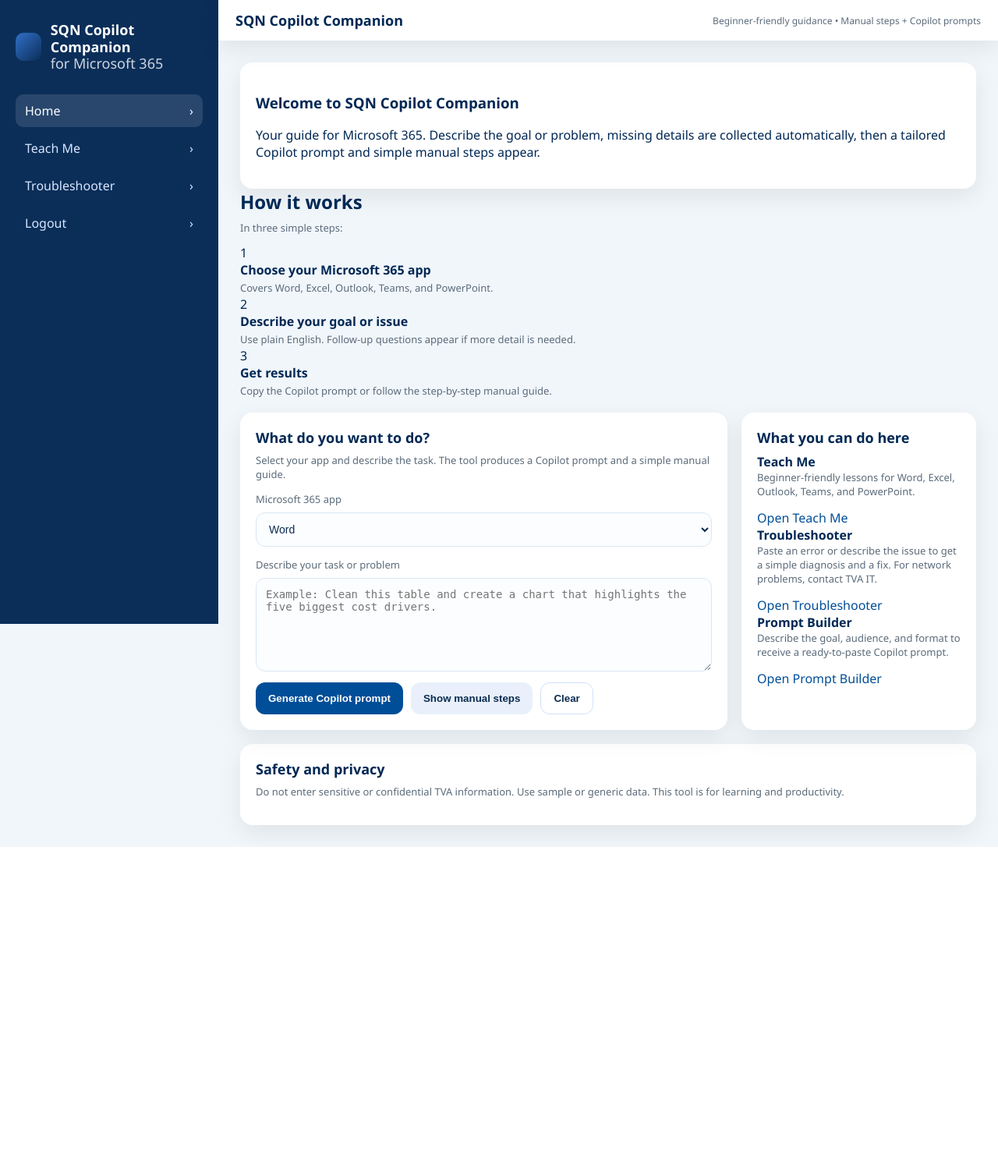
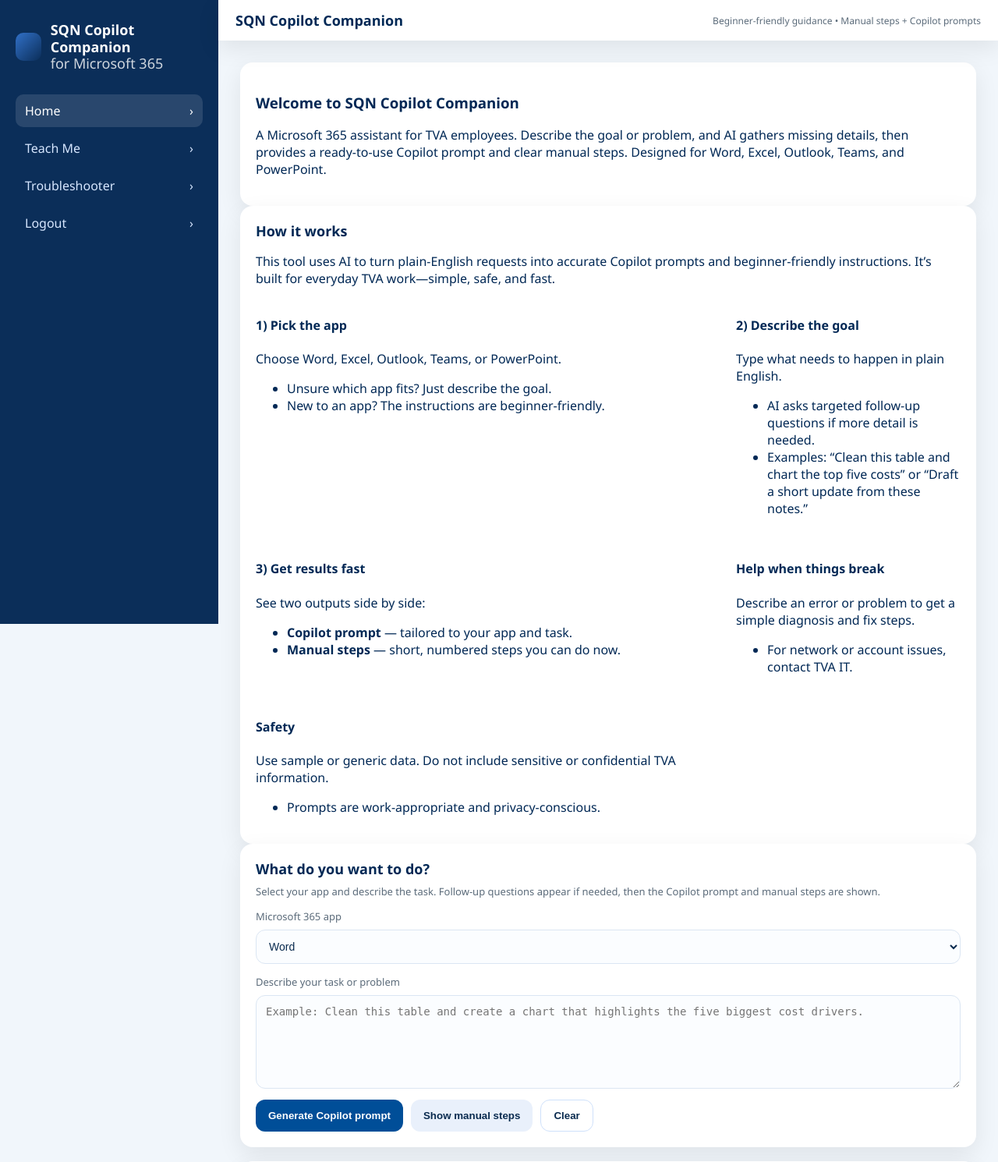
Before and after one commit to boombee101/copilot_app, a Flask app: page /home in a window 1280 px wide. Shown: the top 1490 px of the page at 78% size. Before the commit the page ends 1086 px from the top, so only its background shows below. Run offline with Flask 3, Linux system fonts and the light colour scheme; the visitor is signed in with stand-in values (Sample User, id 1).

Commit message:
Updated home.html with improved How it works section and removed unused text box

```diff
--- a/templates/home.html
+++ b/templates/home.html
@@ -1,6 +1,11 @@
 <!-- =============================
 FILE: templates/home.html
-Updated home page with highlighted follow-up section, auto-scroll, and auto-focus
+SQN Copilot Companion – streamlined home:
+- Strong "How it works" overview (covers all features)
+- No "What you can do here" section
+- Main form posts to /home (matches app.py)
+- Follow-up answers named answer_0, answer_1, ...
+- Auto-scroll & auto-focus to follow-ups (or results if none)
 ============================= -->
 {% extends 'layout.html' %}
 {% block title %}SQN Copilot Companion — Home{% endblock %}
@@ -16,22 +21,19 @@
   .hero h1{font-size:28px;margin:0}
   .hero p{margin:0;color:var(--tva-slate);font-size:15px}
 
-  .grid-3{display:grid;grid-template-columns:repeat(3,1fr);gap:var(--gap)}
-  .mini{display:flex;gap:10px;align-items:flex-start;background:#ffffff;border-radius:var(--radius);box-shadow:var(--shadow);padding:16px}
-  .mini .ic{width:28px;height:28px;border-radius:9px;background:#e9f0fb;display:inline-flex;align-items:center;justify-content:center;font-weight:700}
-
-  .feature-grid{display:grid;grid-template-columns:repeat(3,1fr);gap:var(--gap)}
-  .feature{background:#ffffff;border-radius:var(--radius);box-shadow:var(--shadow);padding:18px;display:grid;gap:8px}
-  .feature a{font-weight:600;text-decoration:none;color:#0b5fd7}
-  .feature a:hover{text-decoration:underline}
-
-  @media (max-width:1024px){
-    .grid-3,.feature-grid{grid-template-columns:1fr}
-  }
+  /* Overview / How it works */
+  .overview.card{background:#f7fbff;border:1px solid #d6e8ff}
+  .overview h2{margin:0 0 8px 0}
+  .overview .intro{margin:0 0 12px 0;color:#214}
+  .overview .grid{display:grid;grid-template-columns:repeat(auto-fit,minmax(260px,1fr));gap:12px}
+  .ov-item{background:#fff;border:1px solid #e6edf7;border-radius:12px;padding:14px}
+  .ov-item h4{margin:0 0 6px 0;color:#0b3a75;font-size:16px}
+  .ov-item p{margin:0 0 6px 0;color:#223}
+  .ov-item ul{margin:0;padding-left:18px;color:#445}
+  .ov-item ul li{margin:2px 0}
 
   /* Follow-up highlight */
   .followup-card{
-    position: relative;
     background:#f7fbff;
     border:1px solid #d6e8ff;
     border-left:5px solid #0b5fd7;
@@ -48,58 +50,84 @@
     0%{transform: translateY(6px); opacity:0}
     100%{transform: translateY(0); opacity:1}
   }
-
-  /* Make inputs comfy */
   .followup-card .field input[type="text"]{
-    padding:10px 12px;
-    border:1px solid #cfe0ff;
-    border-radius:8px;
+    padding:10px 12px;border:1px solid #cfe0ff;border-radius:8px
   }
   .followup-card .field input[type="text"]:focus{
-    outline:none;
-    border-color:#0b5fd7;
-    box-shadow:0 0 0 3px rgba(11,95,215,0.15);
+    outline:none;border-color:#0b5fd7;box-shadow:0 0 0 3px rgba(11,95,215,0.15)
   }
 </style>
 {% endblock %}
 
 {% block content %}
 
-<!-- Hero Intro -->
+<!-- Hero -->
 <section class="hero card" id="top">
   <h1>Welcome to SQN Copilot Companion</h1>
   <p>
-    Your guide for Microsoft 365. Describe the goal or problem, missing details are collected automatically,
-    then a tailored Copilot prompt and simple manual steps appear.
+    A Microsoft 365 assistant for TVA employees. Describe the goal or problem, and AI gathers missing details,
+    then provides a ready‑to‑use Copilot prompt and clear manual steps. Designed for Word, Excel, Outlook, Teams, and PowerPoint.
   </p>
 </section>
 
-<!-- How it works -->
-<section id="how" style="margin-bottom:var(--gap)">
-  <h2 style="margin:0 0 8px 0;">How it works</h2>
-  <p class="sub" style="margin:0 0 12px 0;">In three simple steps:</p>
+<!-- How it works (single, comprehensive overview) -->
+<section class="overview card" id="how">
+  <h2>How it works</h2>
+  <p class="intro">
+    This tool uses AI to turn plain‑English requests into accurate Copilot prompts and beginner‑friendly instructions.
+    It’s built for everyday TVA work—simple, safe, and fast.
+  </p>
 
-  <div class="grid-3">
-    <div class="mini">
-      <div class="ic">1</div>
-      <div><strong>Choose your Microsoft 365 app</strong><br><span class="sub">Covers Word, Excel, Outlook, Teams, and PowerPoint.</span></div>
-    </div>
-    <div class="mini">
-      <div class="ic">2</div>
-      <div><strong>Describe your goal or issue</strong><br><span class="sub">Use plain English. Follow-up questions appear if more detail is needed.</span></div>
-    </div>
-    <div class="mini">
-      <div class="ic">3</div>
-      <div><strong>Get results</strong><br><span class="sub">Copy the Copilot prompt or follow the step-by-step manual guide.</span></div>
-    </div>
+  <div class="grid">
+    <article class="ov-item">
+      <h4>1) Pick the app</h4>
+      <p>Choose Word, Excel, Outlook, Teams, or PowerPoint.</p>
+      <ul>
+        <li>Unsure which app fits? Just describe the goal.</li>
+        <li>New to an app? The instructions are beginner‑friendly.</li>
+      </ul>
+    </article>
+
+    <article class="ov-item">
+      <h4>2) Describe the goal</h4>
+      <p>Type what needs to happen in plain English.</p>
+      <ul>
+        <li>AI asks targeted follow‑up questions if more detail is needed.</li>
+        <li>Examples: “Clean this table and chart the top five costs” or “Draft a short update from these notes.”</li>
+      </ul>
+    </article>
+
+    <article class="ov-item">
+      <h4>3) Get results fast</h4>
+      <p>See two outputs side by side:</p>
+      <ul>
+        <li><strong>Copilot prompt</strong> — tailored to your app and task.</li>
+        <li><strong>Manual steps</strong> — short, numbered steps you can do now.</li>
+      </ul>
+    </article>
+
+    <article class="ov-item">
+      <h4>Help when things break</h4>
+      <p>Describe an error or problem to get a simple diagnosis and fix steps.</p>
+      <ul>
+        <li>For network or account issues, contact TVA IT.</li>
+      </ul>
+    </article>
+
+    <article class="ov-item">
+      <h4>Safety</h4>
+      <p>Use sample or generic data. Do not include sensitive or confidential TVA information.</p>
+      <ul>
+        <li>Prompts are work‑appropriate and privacy‑conscious.</li>
+      </ul>
+    </article>
   </div>
 </section>
 
-<div class="grid">
 <!-- Task form -->
 <section class="card" id="task-form">
   <h2>What do you want to do?</h2>
-    <p class="sub">Select your app and describe the task. The tool produces a Copilot prompt and a simple manual guide.</p>
+  <p class="sub">Select your app and describe the task. Follow‑up questions appear if needed, then the Copilot prompt and manual steps are shown.</p>
 
   <form action="{{ url_for('home') }}" method="post">
     <div class="field">
@@ -127,30 +155,7 @@
   </form>
 </section>
 
-  <!-- Feature spotlight -->
-  <section class="card" id="features">
-    <h2>What you can do here</h2>
-    <div class="feature-grid">
-      <div class="feature">
-        <strong>Teach Me</strong>
-        <div class="sub">Beginner-friendly lessons for Word, Excel, Outlook, Teams, and PowerPoint.</div>
-        <a href="{{ url_for('learn_app', app_name='word') }}">Open Teach Me</a>
-      </div>
-      <div class="feature">
-        <strong>Troubleshooter</strong>
-        <div class="sub">Paste an error or describe the issue to get a simple diagnosis and a fix. For network problems, contact TVA IT.</div>
-        <a href="{{ url_for('troubleshooter') }}">Open Troubleshooter</a>
-      </div>
-      <div class="feature">
-        <strong>Prompt Builder</strong>
-        <div class="sub">Describe the goal, audience, and format to receive a ready-to-paste Copilot prompt.</div>
-        <a href="{{ url_for('prompt_builder') }}">Open Prompt Builder</a>
-      </div>
-    </div>
-  </section>
-</div>
-
-{# Resolve variables from app.py #}
+{# Pull values from app.py #}
 {% set _prompt = final_prompt if final_prompt is defined else None %}
 {% set _manual_text = manual_instructions if manual_instructions is defined else None %}
 {% set _manual_html = manual_instructions_html if manual_instructions_html is defined else None %}
@@ -161,7 +166,7 @@
     {% if _questions %}
     <section class="card followup-card" id="follow-up">
       <div class="result-title">
-        <h2>Follow-up questions</h2>
+        <h2>Follow‑up questions</h2>
         <span class="badge">Help refine the task</span>
       </div>
       <form action="{{ url_for('home') }}" method="post">
@@ -205,7 +210,7 @@
           {% elif _manual_text %}
             <pre>{{ _manual_text }}</pre>
           {% else %}
-            <pre>Click "Show manual steps" to get a step-by-step guide here.</pre>
+            <pre>Click "Show manual steps" to get a step‑by‑step guide here.</pre>
           {% endif %}
         </div>
       </div>
@@ -214,7 +219,7 @@
   </div>
 {% endif %}
 
-<!-- Safety and privacy -->
+<!-- Safety -->
 <section class="card" id="safety" style="margin-top:var(--gap)">
   <h2>Safety and privacy</h2>
   <p class="sub">Do not enter sensitive or confidential TVA information. Use sample or generic data. This tool is for learning and productivity.</p>
```
Lines whose indentation alone changed are shown as unchanged.
